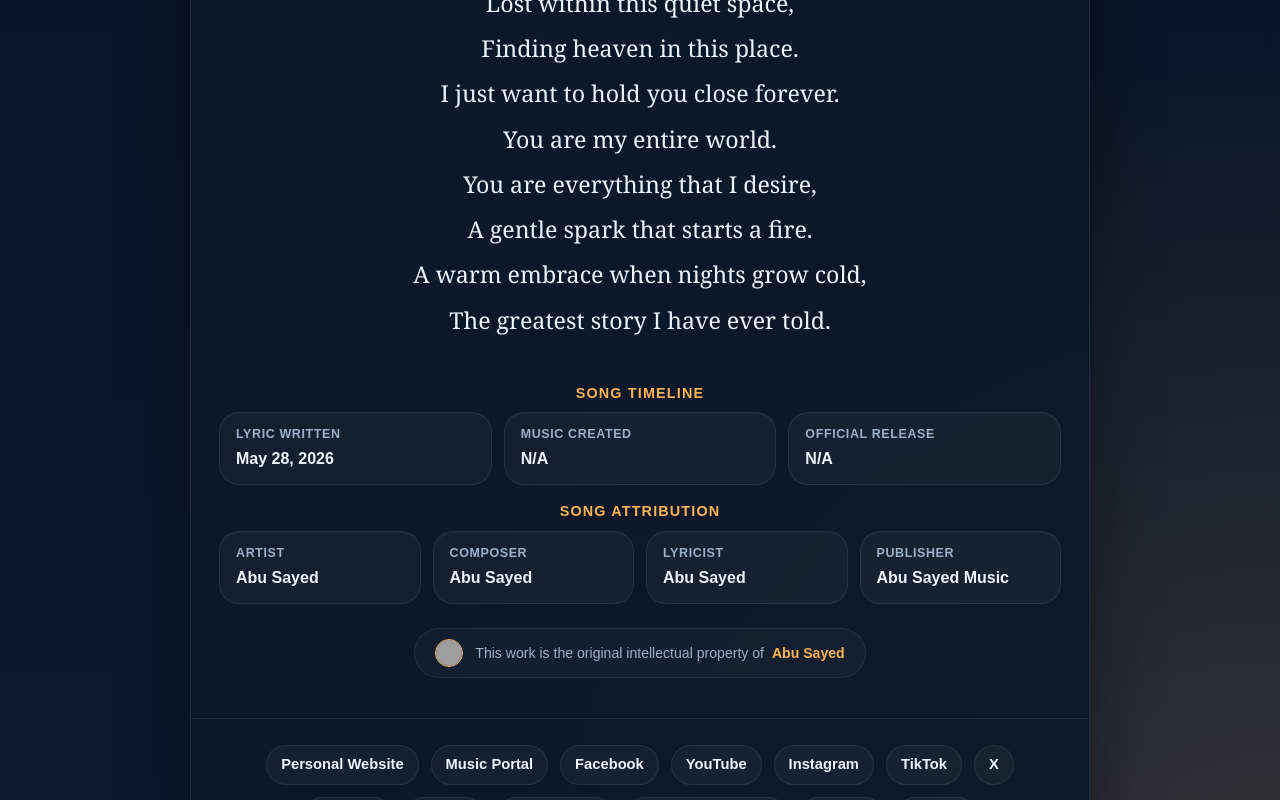
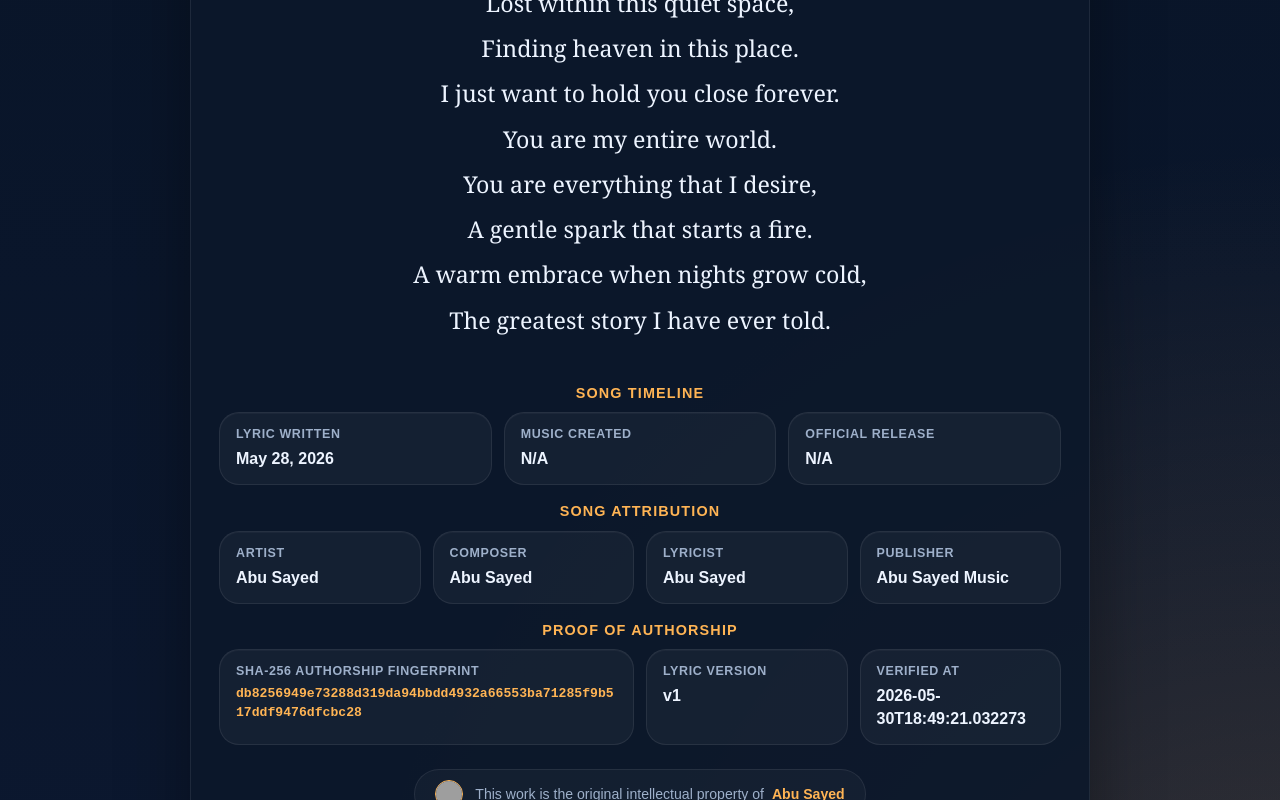
Before and after one commit to ImAbuSayed/you-are-everything, a plain HTML site: page index.html in a window 1280 px wide. Shown: the part 2000-2800 px from the top of the page. Drawn offline with Linux system fonts and the light colour scheme; grey boxes are pictures that could not be loaded.

Commit message:
feat: update song assets v1 with signed GPG commit [verified]

```diff
--- a/index.html
+++ b/index.html
@@ -14,9 +14,9 @@
     <meta name="keywords" content="You Are Everything, Abu Sayed lyrics, original song lyrics, Abu Sayed original song, Abu Sayed lyricist, Abu Sayed composer, Abu Sayed songwriter, official lyrics">
     <meta name="robots" content="index,follow,max-snippet:-1,max-image-preview:large,max-video-preview:-1">
     <meta name="referrer" content="strict-origin-when-cross-origin">
-    <meta name="description" content="Official lyrics for &#x27;You Are Everything&#x27;, an original song written, composed, created, and owned by Abu Sayed.">
+    <meta name="description" content="Official documentation of lyrics for &#x27;You Are Everything&#x27;, a signature song by Abu Sayed, showcasing his original songwriting and composition.">
     <meta property="og:title" content="You Are Everything - Original Lyrics by Abu Sayed">
-    <meta property="og:description" content="Official lyrics for &#x27;You Are Everything&#x27;, an original song written, composed, created, and owned by Abu Sayed.">
+    <meta property="og:description" content="Official documentation of lyrics for &#x27;You Are Everything&#x27;, a signature song by Abu Sayed, showcasing his original songwriting and composition.">
     <meta property="og:type" content="music.song">
     <meta property="og:url" content="https://imabusayed.github.io/you-are-everything/">
     <meta property="og:site_name" content="Abu Sayed Music">
@@ -24,7 +24,7 @@
     <meta name="last-modified" content="2026-05-28 20:00:04">
     <meta name="twitter:card" content="summary_large_image">
     <meta name="twitter:title" content="You Are Everything - Original Lyrics by Abu Sayed">
-    <meta name="twitter:description" content="Official lyrics for &#x27;You Are Everything&#x27;, an original song written, composed, created, and owned by Abu Sayed.">
+    <meta name="twitter:description" content="Official documentation of lyrics for &#x27;You Are Everything&#x27;, a signature song by Abu Sayed, showcasing his original songwriting and composition.">
     <link rel="canonical" href="https://imabusayed.github.io/you-are-everything/">
     <link rel="sitemap" type="application/xml" title="Sitemap" href="https://imabusayed.github.io/you-are-everything/sitemap.xml">
     <link rel="author" href="https://github.com/ImAbuSayed">
@@ -100,7 +100,7 @@
       "@id": "https://imabusayed.github.io/you-are-everything#webpage",
       "url": "https://imabusayed.github.io/you-are-everything/",
       "name": "You Are Everything - Original Lyrics by Abu Sayed",
-      "description": "Official lyrics for 'You Are Everything', an original song written, composed, created, and owned by Abu Sayed.",
+      "description": "Official documentation of lyrics for 'You Are Everything', a signature song by Abu Sayed, showcasing his original songwriting and composition.",
       "isPartOf": {
         "@id": "https://music.abusayed.com.bd/#website"
       },
@@ -537,7 +537,7 @@
 
         <div class="controls">
             <button class="btn-speak" id="speakBtn" title="Read the lyrics aloud"><span id="speakText">Read Aloud</span></button>
-            <a href="https://music.abusayed.com.bd/Licensing/?https://imabusayed.github.io/you-are-everything/" class="btn-license" title="Get licensing for this song" target="_blank">Get a Licensing Quote for You Are Everything</a>
+            <a href="https://music.abusayed.com.bd/Licensing/?https://imabusayed.github.io/you-are-everything/" class="btn-license" title="Get licensing for this song" target="_blank">Get License For You Are Everything</a>
 
         </div>
         <br>
@@ -612,6 +612,26 @@
             <div class="meta-card">
                 <span class="meta-label">Publisher</span>
                 <strong>Abu Sayed Music</strong>
+            </div>
+
+                </div>
+            </div>
+
+            <div class="details-block">
+                <div class="details-title">Proof of Authorship</div>
+                <div class="meta-grid">
+
+            <div class="meta-card" style="grid-column: span 2;">
+                <span class="meta-label">SHA-256 Authorship Fingerprint</span>
+                <strong style="word-break: break-all; font-family: monospace; font-size: 0.82rem; color: var(--accent);">db8256949e73288d319da94bbdd4932a66553ba71285f9b517ddf9476dfcbc28</strong>
+            </div>
+            <div class="meta-card">
+                <span class="meta-label">Lyric Version</span>
+                <strong>v1</strong>
+            </div>
+            <div class="meta-card">
+                <span class="meta-label">Verified At</span>
+                <strong>2026-05-30T18:49:21.032273</strong>
             </div>
 
                 </div>
```
Also changed, not shown: excerpts/Bridge-Preview.txt (added), excerpts/Chorus-Preview.txt (added), excerpts/Final-Chorus-Preview.txt (added), excerpts/Hook-Preview.txt (added), excerpts/Post-Chorus-2-Preview.txt (added), excerpts/Post-Chorus-Preview.txt (added), excerpts/Pre-Chorus-2-Preview.txt (added), excerpts/Pre-Chorus-Preview.txt (added), excerpts/Verse-1-Preview.txt (added), excerpts/Verse-2-Preview.txt (added), hashes.txt (added), llms.txt, lyrics_backup/2026-05-30_you-are-everything-v1.txt (added), manifest.json (added), 1 other file.
